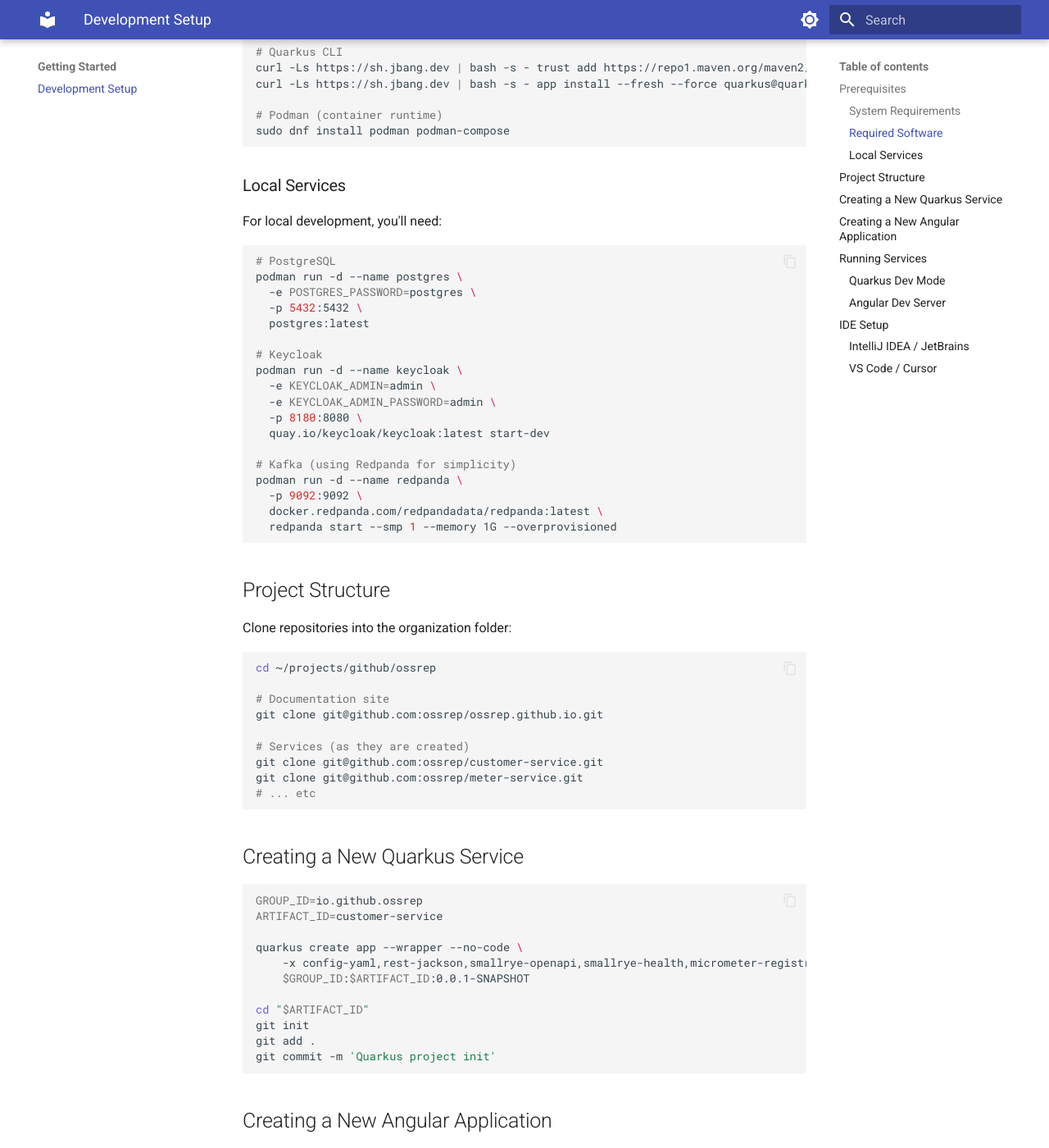
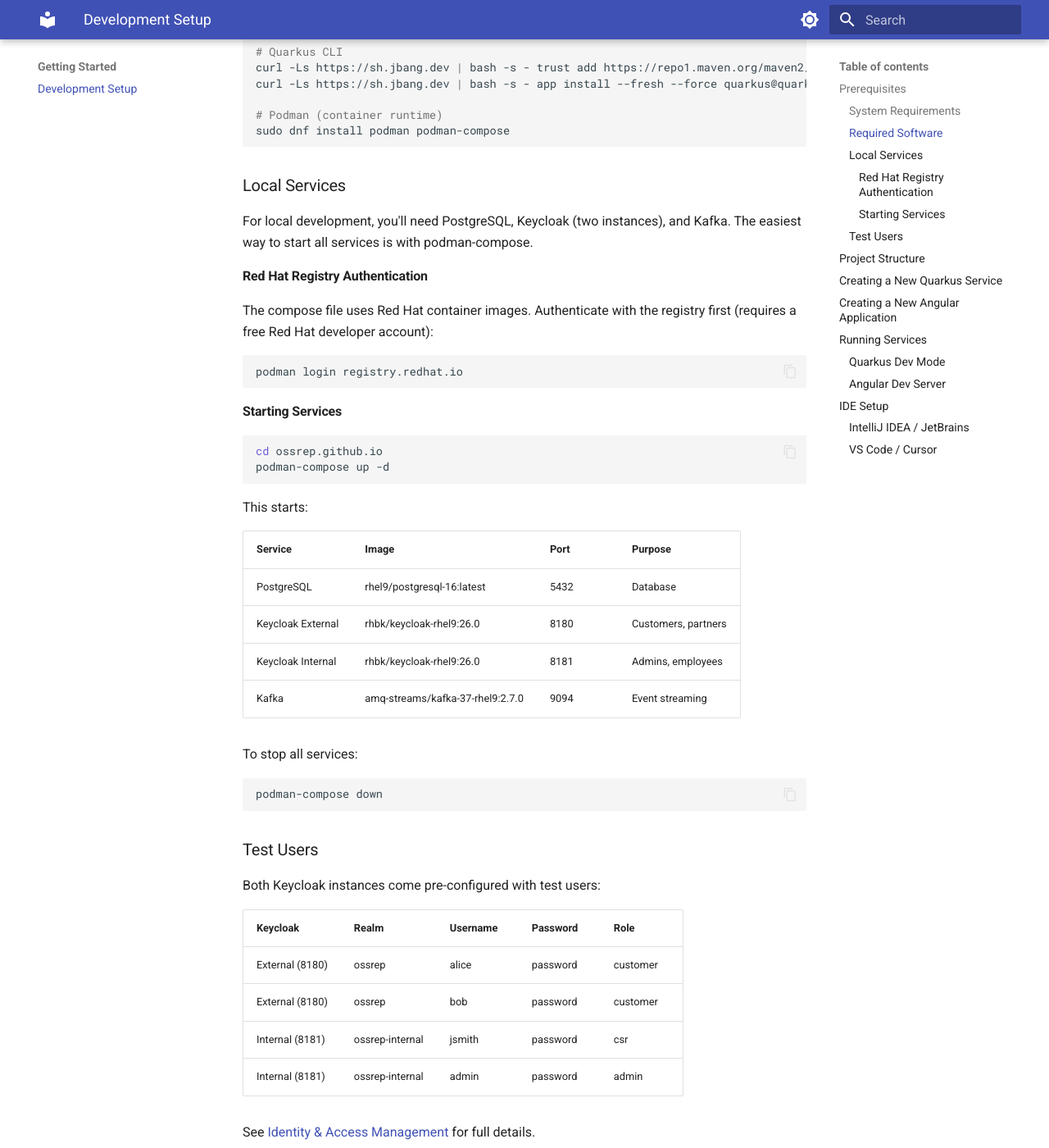
Before and after one commit to ossrep/ossrep.github.io, an MkDocs documentation site: the page built from docs/getting-started/development-setup.md, in a window 1280 px wide and 1400 px high, scrolled down 787 px. Shown: the whole window at 82% size. Built offline with MkDocs 1.6.1 and Material for MkDocs 9.7.7, drawn with Linux system fonts in a browser that asks for light colours.

Commit message:
portal login works

````diff
--- a/docs/getting-started/development-setup.md
+++ b/docs/getting-started/development-setup.md
@@ -37,28 +37,50 @@
 
 ### Local Services
 
-For local development, you'll need:
+For local development, you'll need PostgreSQL, Keycloak (two instances), and Kafka. The easiest way to start all services is with podman-compose.
+
+#### Red Hat Registry Authentication
+
+The compose file uses Red Hat container images. Authenticate with the registry first (requires a free Red Hat developer account):
 
 ```bash
-# PostgreSQL
-podman run -d --name postgres \
-  -e POSTGRES_PASSWORD=postgres \
-  -p 5432:5432 \
-  postgres:latest
+podman login registry.redhat.io
+```
 
-# Keycloak
-podman run -d --name keycloak \
-  -e KEYCLOAK_ADMIN=admin \
-  -e KEYCLOAK_ADMIN_PASSWORD=admin \
-  -p 8180:8080 \
-  quay.io/keycloak/keycloak:latest start-dev
+#### Starting Services
 
-# Kafka (using Redpanda for simplicity)
-podman run -d --name redpanda \
-  -p 9092:9092 \
-  docker.redpanda.com/redpandadata/redpanda:latest \
-  redpanda start --smp 1 --memory 1G --overprovisioned
+```bash
+cd ossrep.github.io
+podman-compose up -d
 ```
+
+This starts:
+
+| Service | Image | Port | Purpose |
+|---------|-------|------|---------|
+| PostgreSQL | rhel9/postgresql-16:latest | 5432 | Database |
+| Keycloak External | rhbk/keycloak-rhel9:26.0 | 8180 | Customers, partners |
+| Keycloak Internal | rhbk/keycloak-rhel9:26.0 | 8181 | Admins, employees |
+| Kafka | amq-streams/kafka-37-rhel9:2.7.0 | 9094 | Event streaming |
+
+To stop all services:
+
+```bash
+podman-compose down
+```
+
+### Test Users
+
+Both Keycloak instances come pre-configured with test users:
+
+| Keycloak | Realm | Username | Password | Role |
+|----------|-------|----------|----------|------|
+| External (8180) | ossrep | alice | password | customer |
+| External (8180) | ossrep | bob | password | customer |
+| Internal (8181) | ossrep-internal | jsmith | password | csr |
+| Internal (8181) | ossrep-internal | admin | password | admin |
+
+See [Identity & Access Management](../architecture/identity.md) for full details.
 
 ## Project Structure
 
--- a/mkdocs.yml
+++ b/mkdocs.yml
@@ -43,6 +43,7 @@
   - Architecture:
       - Overview: architecture/overview.md
       - Technology Stack: architecture/technology-stack.md
+      - Identity & Access Management: architecture/identity.md
   - Services:
       - Overview: services/overview.md
   - Getting Started:
````
Also changed, not shown: docs/architecture/identity.md (added, +177 -0 lines), podman-compose.yml (added, +104 -0 lines), 2 other files.
